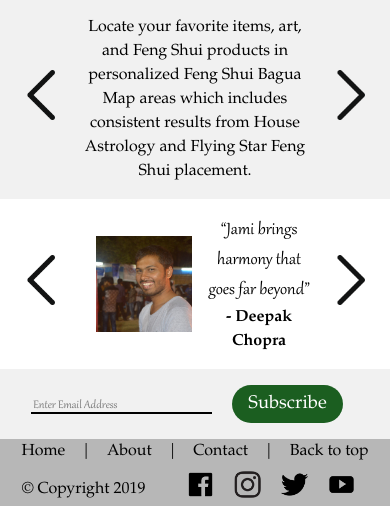
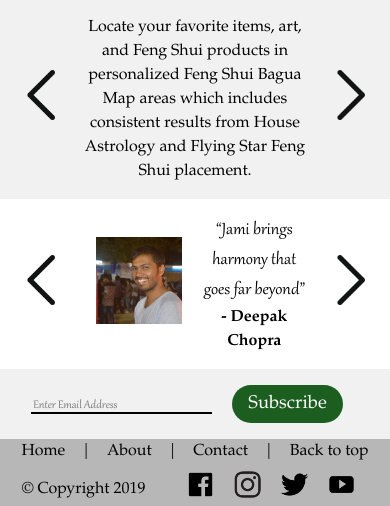
Before and after one commit to parthchauhan05/jamilin, a PHP site: page / in a window 390 px wide. Shown: the part 1905-2411 px from the top of the page. Run offline with PHP 8.4, Linux system fonts and the light colour scheme; some libraries are stand-ins or nearby versions.

Commit message:
Main Intro Mobile Final

```diff
--- a/css/style.css
+++ b/css/style.css
@@ -17,7 +17,7 @@ body{
     font-family: Goudy Old Style,Garamond,Big Caslon,Times                New Roman,serif;
     font-size: 1rem;
     line-height: 1.5;
-    background-color: #ffffff;
+    background-color: #f1f1f1;
 }
 
 h1{
@@ -64,6 +64,10 @@ header .primary nav ul li{
     padding: 1rem;
 }
 
+header .primary nav ul li:last-child{
+    margin-bottom: 1rem;
+}
+
 header nav ul li a{
     text-decoration: none;
     color: #000000;
@@ -82,15 +86,15 @@ header nav#secondary {
 }
 
 main .intro{
-    background-color: #f1f1f1;
     text-align: center;
     padding: 2rem;
     font-size: 1.15rem;
 }
 
 main .feng-shui-for{
+    background-color: #ffffff;
     text-align: center;
-    margin: 0.5rem;
+    padding: 0.5rem;
 }
 
 main .feng-shui-for .uses{
@@ -107,7 +111,6 @@ main .feng-shui-for figure figcaption{
 }
 
 main #slider-1{
-    background-color: #f1f1f1;
     padding: 1rem 0;
     text-align: center;
     display: flex;
@@ -121,6 +124,7 @@ main #slider-1 a img{
 }
 
 main #slider-2{
+    background-color: #ffffff;
     padding: 1rem 0;
     text-align: center;
     display: flex;
@@ -141,10 +145,15 @@ main #slider-2 a img{
     padding: 0;
 }
 
-main #slider-2 img{
+main #slider-2 figure{
     height: auto;
-    width: 8rem;
+    width: 15rem;
     padding: 1rem;
+}
+
+main #slider-2 figure img{
+    display: inline-block;
+    width: 100%;
 }
 
 main .subscribe{
--- a/index.html
+++ b/index.html
@@ -73,7 +73,9 @@
         </div>
         <div id="slider-2">
             <a href="#slider-2"><img src="./image/left.png" alt="Left Arrow"></a>
+            <figure>
             <img src="./image/parth.jpg" alt="Deepak Chopra">
+            </figure>
             <p><span>“Jami brings harmony that goes far beyond”</span><br>
             - Deepak Chopra</p>
             <a href="#slider-2"><img src="./image/right.png" alt="Right Arrow"></a>
```
